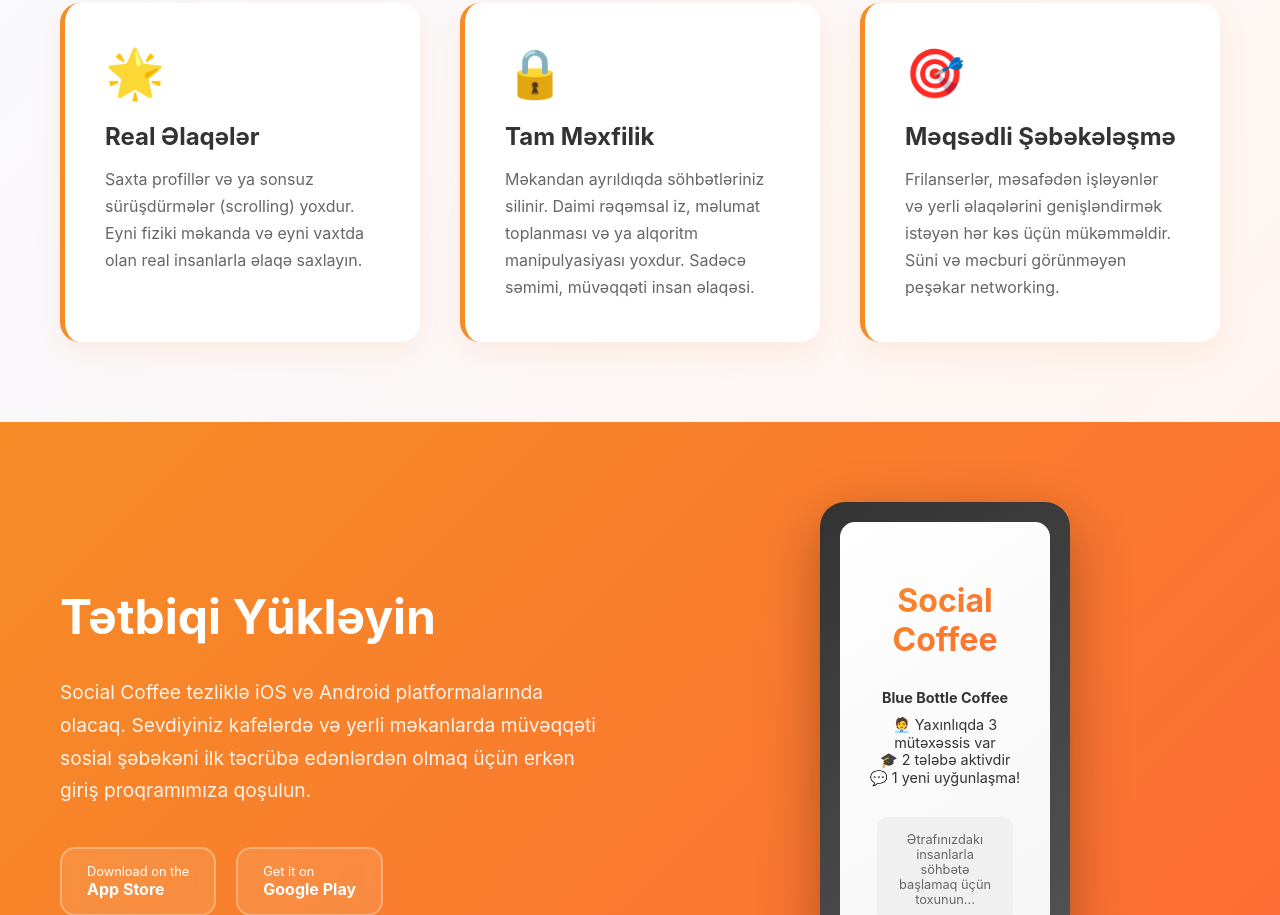
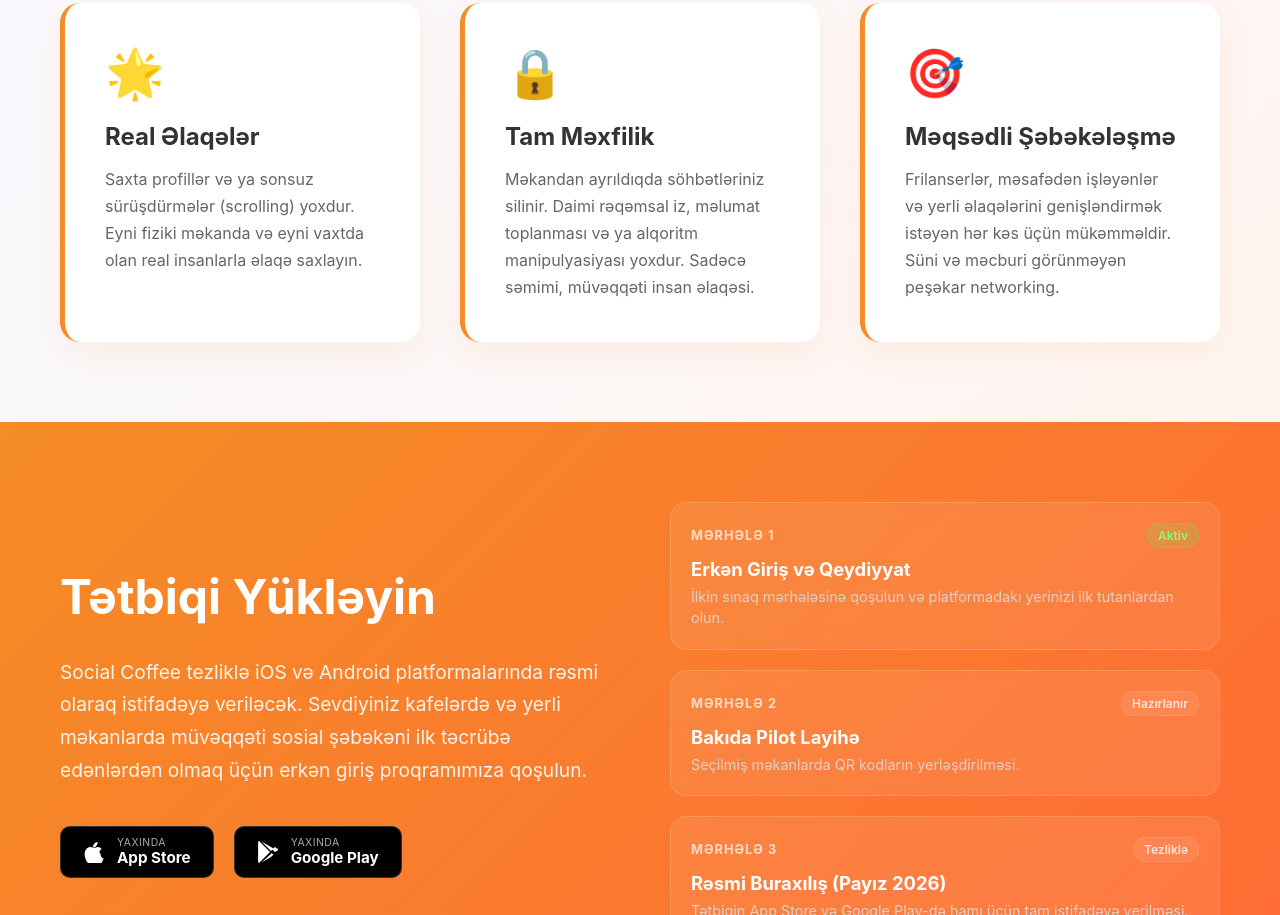
Before and after one commit to murafalizade/social-coffee.github.io, a plain HTML site: page index.html in a window 1280 px wide. Shown: the part 1885-2800 px from the top of the page. Drawn offline with Linux system fonts and the light colour scheme.

Commit message:
feat: redesign app store buttons and add a project roadmap section to the landing page

```diff
--- a/index.html
+++ b/index.html
@@ -760,58 +760,133 @@
         .store-btn {
             display: inline-flex;
             align-items: center;
-            gap: 10px;
-            padding: 15px 25px;
-            background: rgba(255, 255, 255, 0.1);
-            border: 2px solid rgba(255, 255, 255, 0.3);
-            border-radius: 15px;
+            gap: 12px;
+            padding: 10px 22px;
+            background: #000;
+            border: 1px solid rgba(255, 255, 255, 0.2);
+            border-radius: 10px;
             color: white;
             text-decoration: none;
             transition: all 0.3s ease;
-            backdrop-filter: blur(10px);
+            cursor: pointer;
         }
 
         .store-btn:hover {
-            background: rgba(255, 255, 255, 0.2);
+            background: #222;
+            border-color: rgba(255, 255, 255, 0.4);
             transform: translateY(-3px);
+            box-shadow: 0 10px 20px rgba(0, 0, 0, 0.4);
         }
 
-        .app-mockup {
-            text-align: center;
+        .store-btn svg {
+            fill: currentColor;
+            flex-shrink: 0;
         }
 
-        .phone-mockup {
-            width: 250px;
-            height: 500px;
-            background: linear-gradient(145deg, #333, #555);
-            border-radius: 25px;
-            padding: 20px;
-            box-shadow: 0 20px 60px rgba(0,0,0,0.3);
-            position: relative;
-            margin: 0 auto;
+        .store-btn-text {
+            display: flex;
+            flex-direction: column;
+            align-items: flex-start;
+            text-align: left;
         }
 
-        .phone-screen {
-            width: 100%;
-            height: 100%;
-            background: linear-gradient(145deg, #fff, #f5f5f5);
-            border-radius: 15px;
+        .store-btn-subtitle {
+            font-size: 0.65rem;
+            text-transform: uppercase;
+            letter-spacing: 0.5px;
+            color: #aaa;
+            line-height: 1.1;
+        }
+
+        .store-btn-title {
+            font-size: 0.95rem;
+            font-weight: 700;
+            line-height: 1.2;
+            color: #fff;
+        }
+
+        .launch-badge {
+            display: inline-block;
+            background: rgba(255, 255, 255, 0.15);
+            border: 1px solid rgba(255, 255, 255, 0.25);
+            padding: 6px 14px;
+            border-radius: 20px;
+            font-size: 0.85rem;
+            font-weight: 600;
+            margin-bottom: 20px;
+            color: white;
+        }
+
+        /* App Roadmap Styling */
+        .app-roadmap {
             display: flex;
             flex-direction: column;
-            align-items: center;
-            justify-content: center;
-            color: #333;
-            font-size: 0.9rem;
-            padding: 20px;
+            gap: 20px;
+            width: 100%;
         }
 
-        .app-logo-phone {
-            font-size: 2rem;
-            background: linear-gradient(135deg, #F58C26, #FF6B35);
-            -webkit-background-clip: text;
-            -webkit-text-fill-color: transparent;
-            font-weight: bold;
-            margin-bottom: 20px;
+        .roadmap-card {
+            background: rgba(255, 255, 255, 0.08);
+            border: 1px solid rgba(255, 255, 255, 0.15);
+            padding: 20px;
+            border-radius: 16px;
+            backdrop-filter: blur(10px);
+            transition: all 0.3s ease;
+        }
+
+        .roadmap-card:hover {
+            background: rgba(255, 255, 255, 0.12);
+            border-color: rgba(255, 255, 255, 0.25);
+            transform: translateX(5px);
+        }
+
+        .roadmap-header {
+            display: flex;
+            justify-content: space-between;
+            align-items: center;
+            margin-bottom: 10px;
+        }
+
+        .roadmap-step {
+            font-size: 0.8rem;
+            font-weight: 700;
+            text-transform: uppercase;
+            letter-spacing: 1px;
+            color: #fff;
+            opacity: 0.7;
+        }
+
+        .roadmap-status {
+            font-size: 0.75rem;
+            font-weight: 600;
+            padding: 4px 10px;
+            background: rgba(255, 255, 255, 0.1);
+            border: 1px solid rgba(255, 255, 255, 0.15);
+            border-radius: 20px;
+            color: #fff;
+            opacity: 0.8;
+        }
+
+        .roadmap-status.status-active {
+            background: rgba(75, 255, 75, 0.15);
+            border-color: rgba(75, 255, 75, 0.3);
+            color: #7eff7e;
+            opacity: 1;
+        }
+
+        .roadmap-card h3 {
+            font-size: 1.15rem;
+            font-weight: 700;
+            margin-bottom: 6px;
+            color: #fff;
+        }
+
+        .roadmap-card p {
+            font-size: 0.9rem;
+            color: #ddd;
+            line-height: 1.5;
+            margin-bottom: 0;
+            opacity: 0.85;
         }
 
         /* FAQ */
@@ -962,7 +1037,8 @@
                 <li><a href="#how-it-works">Necə İşləyir</a></li>
                 <li><a href="#app">Mobil Tətbiq</a></li>
                 <li><a href="#faq">TVS</a></li>
-                <li><a href="https://forms.gle/bNoUTEVHTUFCdsS19" target="_blank" class="partner-btn">Tərəfdaş Ol</a></li>
+                <li><a href="#contact">Əlaqə</a></li>
+                <li><a target="_blank" href="https://docs.google.com/forms/d/e/1FAIpQLScStb7zPY0_bEW6JgVaRERgIQdWk2gkcPGIkDe_SwRQwlZwVg/formResponse" class="partner-btn">Tərəfdaş Ol</a></li>
             </ul>
         </nav>
     </header>
@@ -971,13 +1047,13 @@
     <section class="hero">
         <div class="container hero-content">
             <div class="hero-text">
-                <div class="hero-badge">☕ Social Coffee</div>
+                <div class="hero-badge">Social Coffee</div>
                 <h1>QR kodu skan et, real insanlarla tanış ol</h1>
                 <p class="hero-description">
                     Daimi profillər yoxdur, sonsuz mesajlaşmalar yoxdur. Sadəcə real həyatda olduğu kimi real əlaqələr. Məkandan ayrıldığınız anda hər şey silinir.
                 </p>
                 <div class="hero-buttons">
-                    <a href="https://forms.gle/bNoUTEVHTUFCdsS19" target="_blank" class="cta-button">Erkən Girişə Qoşul</a>
+                    <a target="_blank" href="https://docs.google.com/forms/d/e/1FAIpQLScStb7zPY0_bEW6JgVaRERgIQdWk2gkcPGIkDe_SwRQwlZwVg/formResponse" class="cta-button">Erkən Girişə Qoşul</a>
                     <a href="#how-it-works" class="cta-button secondary">Necə İşləyir?</a>
                 </div>
             </div>
@@ -1099,35 +1175,53 @@
                 <div class="app-text">
                     <h2>Tətbiqi Yükləyin</h2>
                     <p>
-                        Social Coffee tezliklə iOS və Android platformalarında olacaq. Sevdiyiniz kafelərdə və yerli məkanlarda müvəqqəti sosial şəbəkəni ilk təcrübə edənlərdən olmaq üçün erkən giriş proqramımıza qoşulun.
+                        Social Coffee tezliklə iOS və Android platformalarında rəsmi olaraq istifadəyə veriləcək. Sevdiyiniz kafelərdə və yerli məkanlarda müvəqqəti sosial şəbəkəni ilk təcrübə edənlərdən olmaq üçün erkən giriş proqramımıza qoşulun.
                     </p>
                     <div class="app-stores">
-                        <a href="#" class="store-btn">
-                            <div>
-                                <div style="font-size: 0.8rem;">Download on the</div>
-                                <div style="font-weight: bold;">App Store</div>
+                        <a href="https://forms.gle/bNoUTEVHTUFCdsS19" target="_blank" class="store-btn">
+                            <svg xmlns="http://www.w3.org/2000/svg" viewBox="0 0 384 512" width="22" height="22" fill="currentColor">
+                                <path d="M318.7 268.7c-.2-36.7 16.4-64.4 50-84.8-18.8-26.9-47.2-41.7-84.7-44.6-35.5-2.8-74.3 20.7-88.5 20.7-15 0-48.7-22.9-84.5-22.2-46.9 .7-90.2 27.5-114.3 69.3-49.3 85.5-12.6 211.6 34.2 279.1 22.9 33 49.9 69.9 85.9 68.5 34.6-1.4 47.7-22.3 89.4-22.3 41.6 0 53.4 22.3 89.7 21.5 37-.7 60.7-33.4 83.5-66.8 26.2-38.2 37-75.3 37.5-77.2-.9-.4-73.6-28.2-73.8-112.9zM249.4 108.2c19-23 31.8-55 28.3-86.9-27.5 1.1-61 18.3-80.8 41.5-17.2 19.8-32.2 52.1-28.1 83.7 30.6 2.4 62.1-15.3 80.6-38.3z"/>
+                            </svg>
+                            <div class="store-btn-text">
+                                <span class="store-btn-subtitle">Yaxında</span>
+                                <span class="store-btn-title">App Store</span>
                             </div>
                         </a>
-                        <a href="#" class="store-btn">
-                            <div>
-                                <div style="font-size: 0.8rem;">Get it on</div>
-                                <div style="font-weight: bold;">Google Play</div>
+                        <a href="https://forms.gle/bNoUTEVHTUFCdsS19" target="_blank" class="store-btn">
+                            <svg xmlns="http://www.w3.org/2000/svg" viewBox="0 0 512 512" width="22" height="22" fill="currentColor">
+                                <path d="M325.3 234.3L104.6 13l280.8 161.2-60.1 60.1zM47 0C34 6.8 25.3 19.2 25.3 35.3v441.3c0 16.1 8.7 28.5 21.7 35.3l256.6-256L47 0zm425.2 225.6l-58 33.3-60.7-60.7 60.1-60.1 58.6 33.6c24.8 14.2 24.8 39 0 53.2zm-121 53L104.6 499l220.7-126.7 60.7-60.7-60.7-33z"/>
+                            </svg>
+                            <div class="store-btn-text">
+                                <span class="store-btn-subtitle">Yaxında</span>
+                                <span class="store-btn-title">Google Play</span>
                             </div>
                         </a>
                     </div>
                 </div>
-                <div class="app-mockup">
-                    <div class="phone-mockup">
-                        <div class="phone-screen">
-                            <div class="app-logo-phone">Social Coffee</div>
-                            <p style="font-weight: bold; margin: 10px 0;">Blue Bottle Coffee</p>
-                            <p>🧑‍💼 Yaxınlıqda 3 mütəxəssis var</p>
-                            <p>🎓 2 tələbə aktivdir</p>
-                            <p>💬 1 yeni uyğunlaşma!</p>
-                            <div style="margin-top: 30px; padding: 15px; background: #f0f0f0; border-radius: 10px; width: 80%;">
-                                <p style="font-size: 0.8rem; color: #666;">Ətrafınızdakı insanlarla söhbətə başlamaq üçün toxunun...</p>
-                            </div>
+                <div class="app-roadmap">
+                    <div class="roadmap-card">
+                        <div class="roadmap-header">
+                            <span class="roadmap-step">Mərhələ 1</span>
+                            <span class="roadmap-status status-active">Aktiv</span>
                         </div>
+                        <h3>Erkən Giriş və Qeydiyyat</h3>
+                        <p>İlkin sınaq mərhələsinə qoşulun və platformadakı yerinizi ilk tutanlardan olun.</p>
+                    </div>
+                    <div class="roadmap-card">
+                        <div class="roadmap-header">
+                            <span class="roadmap-step">Mərhələ 2</span>
+                            <span class="roadmap-status">Hazırlanır</span>
+                        </div>
+                        <h3>Bakıda Pilot Layihə</h3>
+                        <p>Seçilmiş məkanlarda QR kodların yerləşdirilməsi.</p>
+                    </div>
+                    <div class="roadmap-card">
+                        <div class="roadmap-header">
+                            <span class="roadmap-step">Mərhələ 3</span>
+                            <span class="roadmap-status">Tezliklə</span>
+                        </div>
+                        <h3>Rəsmi Buraxılış (Payız 2026)</h3>
+                        <p>Tətbiqin App Store və Google Play-də hamı üçün tam istifadəyə verilməsi.</p>
                     </div>
                 </div>
             </div>
@@ -1178,9 +1272,9 @@
                 <div class="footer-section">
                     <h3>Məhsul</h3>
                     <p><a href="#how-it-works">Necə İşləyir</a></p>
-                    <p><a href="root/privacy.html">Gizlilik Siyasəti</a></p>
-                    <p><a href="root/terms.html">İstifadə Şərtləri</a></p>
-                    <p><a href="root/safety.html">Təhlükəsizlik Qaydaları</a></p>
+                    <p><a href="privacy.html">Gizlilik Siyasəti</a></p>
+                    <p><a href="terms.html">İstifadə Şərtləri</a></p>
+                    <p><a href="safety.html">Təhlükəsizlik Qaydaları</a></p>
                 </div>
                 <div class="footer-section">
                     <h3>Əlaqə</h3>
```
